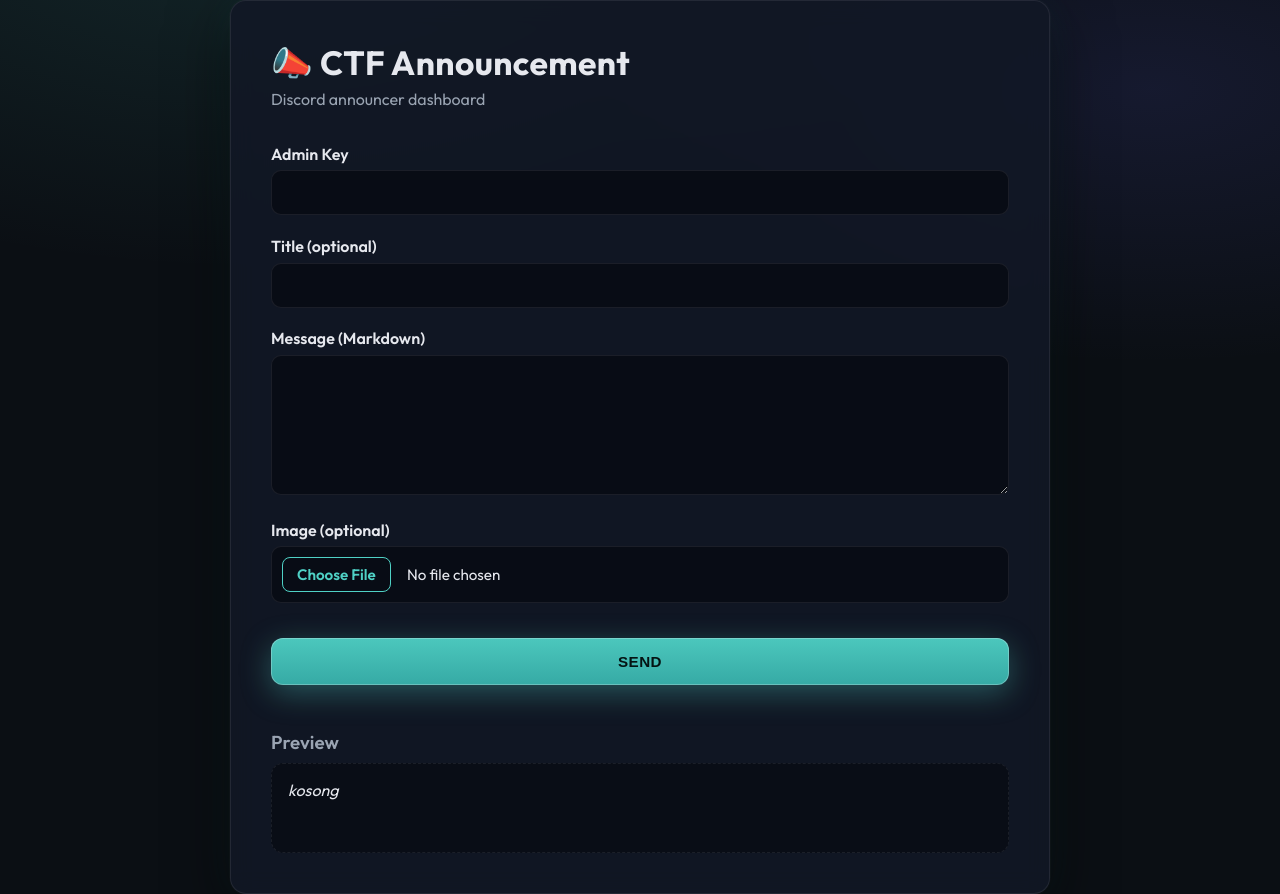
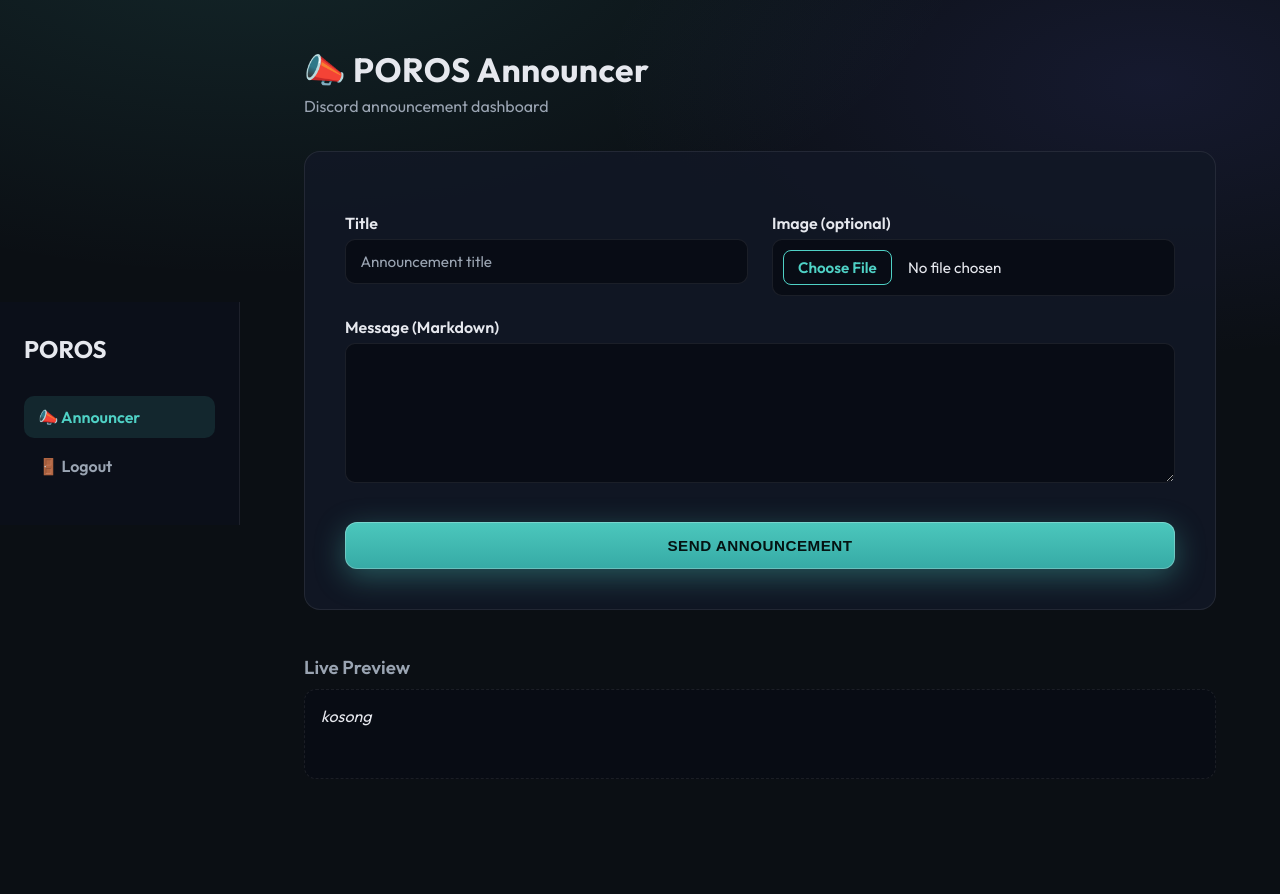
Before and after one commit to abiabdillahx/dc-announcer, a Flask app: template templates/index.html in a window 1280 px wide. After the commit the page ends 779 px from the top, so only its background shows below. Run offline with Flask 3, Linux system fonts and the light colour scheme; the template is opened without the code that fills it, so the values that code supplies are empty.

Commit message:
minor changes

```diff
--- a/app.py
+++ b/app.py
@@ -1,56 +1,143 @@
-from flask import Flask, request, render_template
-import requests, os
+import os
+import requests
+from flask import Flask, render_template, request
+from flask_login import LoginManager, login_required
 from markdown import markdown
-from dotenv import load_dotenv
 
-load_dotenv()
+from models import db, User
+from auth import auth_bp
+
+# ======================================================
+# App init
+# ======================================================
 
 app = Flask(__name__)
 
+# ---------- ENV ----------
+app.secret_key = os.getenv("SECRET_KEY")
+
 DISCORD_WEBHOOK = os.getenv("DISCORD_WEBHOOK")
-ADMIN_KEY = os.getenv("ADMIN_KEY", "admin123")
+ADMIN_USERNAME = os.getenv("ADMIN_USERNAME", "admin")
+ADMIN_PASSWORD = os.getenv("ADMIN_PASSWORD", "admin123")
 
-@app.route("/", methods=["GET", "POST"])
+# ======================================================
+# Database (Flask-native instance path)
+# ======================================================
+
+# Pastikan instance folder ada (WAJIB di Docker)
+os.makedirs(app.instance_path, exist_ok=True)
+
+DATABASE_URL = os.getenv("DATABASE_URL")
+
+if not DATABASE_URL:
+    db_path = os.path.join(app.instance_path, "app.db")
+    DATABASE_URL = f"sqlite:///{db_path}"
+
+app.config["SQLALCHEMY_DATABASE_URI"] = DATABASE_URL
+app.config["SQLALCHEMY_TRACK_MODIFICATIONS"] = False
+
+db.init_app(app)
+
+# ======================================================
+# Login manager
+# ======================================================
+
+login_manager = LoginManager()
+login_manager.login_view = "auth.login"
+login_manager.init_app(app)
+
+
+@login_manager.user_loader
+def load_user(user_id):
+    return User.query.get(int(user_id))
+
+
+# ======================================================
+# Blueprints
+# ======================================================
+
+app.register_blueprint(auth_bp)
+
+# ======================================================
+# Routes
+# ======================================================
+
+@app.route("/")
+@login_required
 def announce():
-    if request.method == "POST":
-        if request.form.get("key") != ADMIN_KEY:
-            return "Unauthorized", 403
+    return render_template("announce.html")
 
-        title = request.form.get("title", "").strip()
-        body = request.form.get("message", "")
-        content = f"# {title}\n{body}" if title else body
 
-        image_file = request.files.get("image_file")
+@app.route("/send", methods=["POST"])
+@login_required
+def send():
+    if not DISCORD_WEBHOOK:
+        return "DISCORD_WEBHOOK not set", 500
 
-        try:
-            if image_file and image_file.filename:
-                files = {
-                    "file": (
-                        image_file.filename,
-                        image_file.stream,
-                        image_file.mimetype
-                    )
-                }
-                data = {"content": content}
-                r = requests.post(DISCORD_WEBHOOK, data=data, files=files)
-            else:
-                r = requests.post(DISCORD_WEBHOOK, json={"content": content})
+    title = request.form.get("title", "").strip()
+    msg = request.form.get("message", "").strip()
 
-            if r.status_code in (200, 204):
-                return "Sent to Discord!"
-            return f"Discord error: {r.text}", 500
+    content = f"# {title}\n{msg}" if title else msg
 
-        except Exception as e:
-            return f"Error: {e}", 500
+    data = {
+        "content": content
+    }
 
-    return render_template("index.html")
+    files = None
+
+    # ===== IMAGE OPTIONAL =====
+    if "image_file" in request.files:
+        img = request.files["image_file"]
+
+        if img and img.filename:
+            files = {
+                "file": (img.filename, img.stream, img.mimetype)
+            }
+
+    # ===== SEND TO DISCORD =====
+    r = requests.post(
+        DISCORD_WEBHOOK,
+        data=data,
+        files=files,
+        timeout=10
+    )
+
+    return ("OK", 200) if r.status_code in (200, 204) else ("FAIL", 500)
 
 
 @app.route("/preview", methods=["POST"])
+@login_required
 def preview():
     text = request.form.get("text", "")
     return markdown(text)
 
 
+# ======================================================
+# Bootstrap DB + Admin (RUN ONCE)
+# ======================================================
+
+def bootstrap():
+    db.create_all()
+
+    if not User.query.first():
+        admin = User.create_admin(ADMIN_USERNAME, ADMIN_PASSWORD)
+        db.session.add(admin)
+        db.session.commit()
+        print("[+] Admin user created")
+    else:
+        print("[*] Admin already exists")
+
+
+# ======================================================
+# Main
+# ======================================================
+
 if __name__ == "__main__":
-    app.run(host="0.0.0.0", port=5000)
+    with app.app_context():
+        bootstrap()
+
+    app.run(
+        host="0.0.0.0",
+        port=int(os.getenv("PORT", 5000)),
+        debug=os.getenv("FLASK_DEBUG", "false").lower() == "true"
+    )
--- a/requirements.txt
+++ b/requirements.txt
@@ -1,4 +1,7 @@
 flask
+flask-login
+flask-sqlalchemy
+werkzeug
 requests
 markdown
 python-dotenv
--- a/static/css/style.css
+++ b/static/css/style.css
@@ -215,3 +215,74 @@ button:active {
   opacity: 1;
   transform: translateX(-50%) translateY(-4px);
 }
+
+body.dashboard {
+  margin: 0;
+  min-height: 100vh;
+  font-family: 'Outfit', sans-serif;
+  background:
+    radial-gradient(1200px 600px at 20% -10%, rgba(79,209,197,0.12), transparent 60%),
+    radial-gradient(1000px 500px at 90% 10%, rgba(99,102,241,0.12), transparent 55%),
+    var(--bg);
+  color: var(--text-main);
+  display: flex;
+}
+
+/* === SIDEBAR === */
+.sidebar {
+  width: 240px;
+  padding: 2rem 1.5rem;
+  background: rgba(12, 16, 26, 0.9);
+  border-right: 1px solid var(--border);
+}
+
+.sidebar h2 {
+  margin: 0 0 2rem;
+  font-weight: 700;
+}
+
+.sidebar nav a {
+  display: block;
+  padding: 0.7rem 0.9rem;
+  margin-bottom: 0.4rem;
+  border-radius: 10px;
+  text-decoration: none;
+  color: var(--text-muted);
+  font-weight: 600;
+}
+
+.sidebar nav a:hover,
+.sidebar nav a.active {
+  background: rgba(79,209,197,0.12);
+  color: var(--accent);
+}
+
+/* === MAIN CONTENT === */
+.content {
+  flex: 1;
+  padding: 3rem 4rem;
+}
+
+/* === PANEL === */
+.panel {
+  max-width: 1000px;
+  background: var(--card);
+  padding: 2.5rem;
+  border-radius: 16px;
+  border: 1px solid var(--border);
+}
+
+/* === GRID === */
+.grid {
+  display: grid;
+  grid-template-columns: 1fr 1fr;
+  gap: 1.5rem;
+}
+
+/* === PREVIEW IMAGE === */
+.preview-image {
+  margin-top: 1rem;
+  max-width: 100%;
+  border-radius: 12px;
+  border: 1px solid var(--border);
+}
--- /dev/null
+++ b/templates/base.html
@@ -0,0 +1,26 @@
+<!DOCTYPE html>
+<html lang="en">
+<head>
+  <meta charset="UTF-8">
+  <title>{% block title %}POROS Announcer{% endblock %}</title>
+
+  <link href="https://fonts.googleapis.com/css2?family=Outfit:wght@400;600;700&display=swap" rel="stylesheet">
+  <link rel="stylesheet" href="{{ url_for('static', filename='css/style.css') }}">
+</head>
+
+<body class="dashboard">
+
+  <aside class="sidebar">
+    <h2>POROS</h2>
+    <nav>
+      <a href="/" class="active">📣 Announcer</a>
+      <a href="/logout">🚪 Logout</a>
+    </nav>
+  </aside>
+
+  <main class="content">
+    {% block content %}{% endblock %}
+  </main>
+
+</body>
+</html>
--- a/templates/index.html
+++ b/templates/index.html
@@ -1,42 +1,39 @@
-<!DOCTYPE html>
-<html lang="en">
-<head>
-  <meta charset="UTF-8">
-  <title>CTF Announcer Panel</title>
+{% extends "base.html" %}
+{% block title %}POROS Announcer{% endblock %}
 
-  <link href="https://fonts.googleapis.com/css2?family=Outfit:wght@400;600;700&display=swap" rel="stylesheet">
-  <link rel="stylesheet" href="{{ url_for('static', filename='css/style.css') }}">
-</head>
+{% block content %}
+<h1>📣 POROS Announcer</h1>
+<p class="subtitle">Discord announcement dashboard</p>
 
-<body>
-  <div class="container">
-    <h1>📣 CTF Announcement</h1>
-    <p class="subtitle">Discord announcer dashboard</p>
+<form method="POST" enctype="multipart/form-data" onsubmit="sendAnnouncement(event)" class="panel">
 
-    <form method="POST" enctype="multipart/form-data" onsubmit="sendAnnouncement(event)">
-      <label>Admin Key</label>
-      <input type="password" name="key" required>
+  <div class="grid">
+    <div>
+      <label>Title</label>
+      <input name="title" placeholder="Announcement title">
+    </div>
 
-      <label>Title (optional)</label>
-      <input name="title">
+    <div>
+      <label>Image (optional)</label>
+      <input type="file" name="image_file" accept="image/*" onchange="previewImage(event)">
+    </div>
+  </div>
 
   <label>Message (Markdown)</label>
   <textarea id="message" name="message" oninput="updatePreview()"></textarea>
 
-      <label>Image (optional)</label>
-      <input type="file" name="image_file" accept="image/*">
-
-      <button type="submit">SEND</button>
+  <button type="submit">SEND ANNOUNCEMENT</button>
 </form>
 
 <section class="preview-wrapper">
-      <h3>Preview</h3>
-      <div id="preview" class="preview"><em>kosong</em></div>
+  <h3>Live Preview</h3>
+  <div class="preview">
+    <div id="preview-text"><em>kosong</em></div>
+    <img id="preview-image" class="preview-image" hidden>
+  </div>
 </section>
-  </div>
 
 <div id="toast"></div>
 
 <script src="{{ url_for('static', filename='js/app.js') }}"></script>
-</body>
-</html>
+{% endblock %}
```
Also changed, not shown: auth.py (added, +21 -0 lines), docker-compose.yml (added, +7 -0 lines), models.py (added, +17 -0 lines), templates/announce.html (added, +66 -0 lines), templates/login.html (added, +39 -0 lines), 1 other file. Lines whose indentation alone changed are shown as unchanged.
